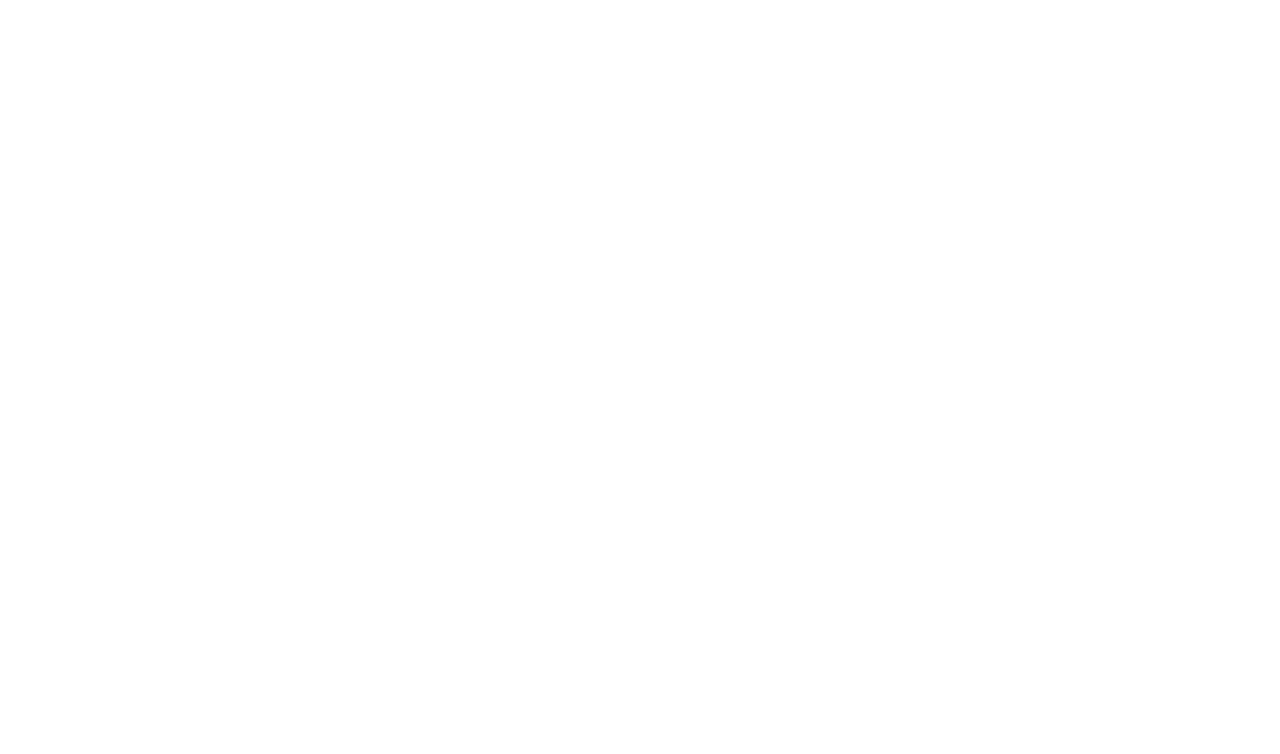
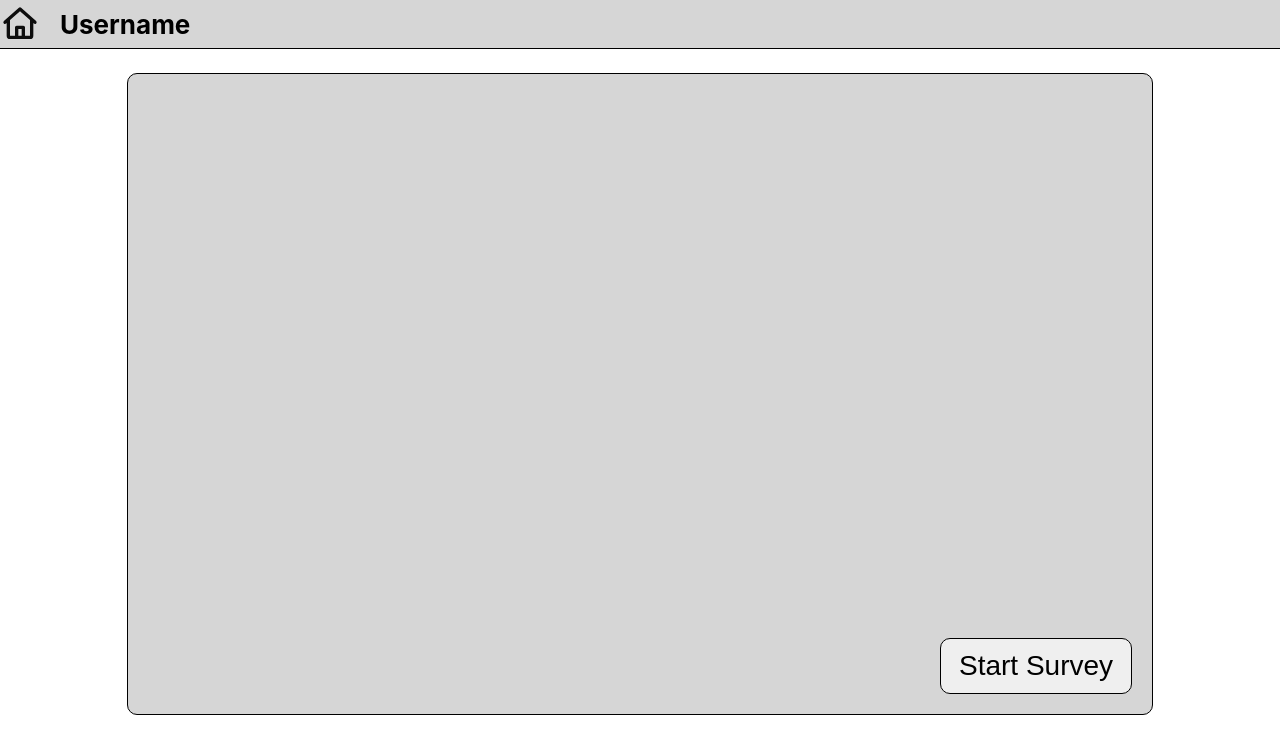
Before and after one commit to TorGIkling/cybersecurity-awareness-assessment, a React (Create React App) app in the folder front-end/: page / in a window 1280 px wide. Shown: the top 754 px of the page. Built offline with nearby package versions, Linux system fonts and the light colour scheme.

Commit message:
Implementing the basic skeleton of the home page with the different components

```diff
--- a/front-end/src/components/header/header.css
+++ b/front-end/src/components/header/header.css
@@ -0,0 +1,21 @@
+.header-content {
+    border-bottom: black solid 1px;
+    width: 100vw;
+    height: 6vh;
+    display: flex;
+    flex-direction: row;
+    align-items: center;
+    justify-content: start;
+    background-color: #d6d6d6;
+}
+
+.header-img {
+    height: 40px;
+    width: 40px;
+}
+
+.username-txt {
+    font-size: 2.6rem;
+    margin: 2rem;
+    font-weight: bold;
+}
--- a/front-end/src/components/header/header.tsx
+++ b/front-end/src/components/header/header.tsx
@@ -1,9 +1,12 @@
 import "./header.css"
+import homeIcon from "../../assets/home.svg";
 
 function Header() {
+
     return (
-      <div>
-
+      <div className="header-content">
+          <img className="header-img" src={(homeIcon)} alt="Home" />
+          <p className='username-txt'>Username</p>
       </div>
     );
 }
--- a/front-end/src/components/home_content/homeContent.css
+++ b/front-end/src/components/home_content/homeContent.css
@@ -0,0 +1,17 @@
+.home-content{
+    display: flex;
+    flex-direction: column;
+    justify-content: end;
+    align-items: end;
+    width: 80vh;
+    height: 80vh;
+}
+
+.start-survey-btn {
+    width: 15vw;
+    height: 7vh;
+    margin: 2rem;
+    font-size: 28px;
+    border-radius: 10px;
+    border: solid 1px black;
+}
--- a/front-end/src/components/home_content/homeContent.tsx
+++ b/front-end/src/components/home_content/homeContent.tsx
@@ -1,9 +1,12 @@
-
+import "./homeContent.css"
 
 function HomeContent() {
 
     return (
       <div className="home-content">
+          <div className="content-container">
+              <button className="start-survey-btn">Start Survey</button>
+          </div>
 
       </div>
     );
--- a/front-end/src/homePage/homePage.css
+++ b/front-end/src/homePage/homePage.css
@@ -0,0 +1,23 @@
+.home-page {
+    background-color: #ffffff;
+    display: flex;
+    flex-direction: column;
+    min-height: 100vh;
+    width: 100vw;
+    align-items: center;
+    justify-content: start;
+    text-align: center;
+}
+
+.home-page-content {
+    margin-top: 3vh;
+    display: flex;
+    flex-direction: column;
+    justify-content: flex-start;
+    align-items: flex-end;
+    width: 80vw;
+    height: 80vh;
+    border: black solid 1px;
+    border-radius: 10px;
+    background-color: #d6d6d6;
+}
--- a/front-end/src/homePage/homePage.tsx
+++ b/front-end/src/homePage/homePage.tsx
@@ -5,8 +5,12 @@
 function HomePage() {
     return (
       <div className="home-page">
-          <Header />
-          <HomeContent />
+          <div className="home-page-header">
+              <Header />
+          </div>
+          <div className="home-page-content">
+              <HomeContent />
+          </div>
       </div>
     );
 }
--- a/front-end/src/index.css
+++ b/front-end/src/index.css
@@ -1,4 +1,12 @@
+html {
+  font-size: 62.5%;
+  padding: 0;
+  margin: 0;
+}
+
 body {
+  padding: 0;
+  font-size: 62.5%;
   margin: 0;
   font-family: -apple-system, BlinkMacSystemFont, 'Segoe UI', 'Roboto', 'Oxygen',
     'Ubuntu', 'Cantarell', 'Fira Sans', 'Droid Sans', 'Helvetica Neue',
```
Also changed, not shown: front-end/src/assets/home.svg (added), front-end/src/assets/nav-arrow-down.svg (added).
